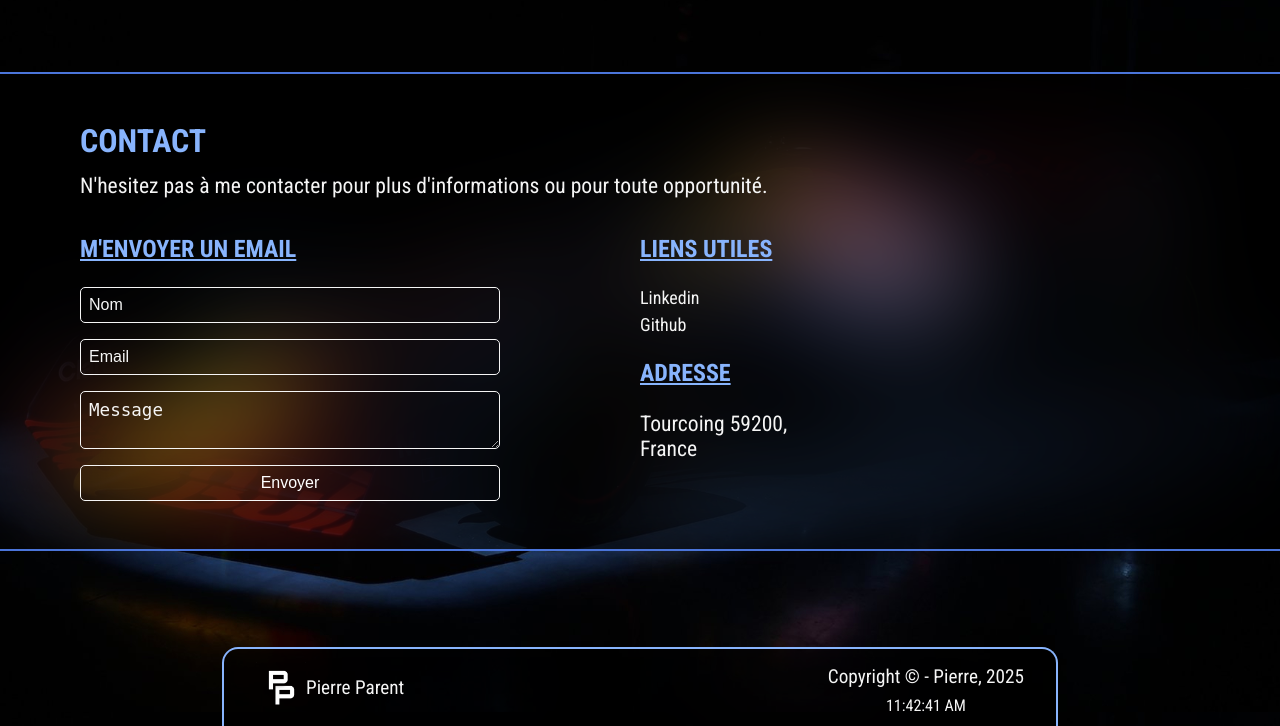
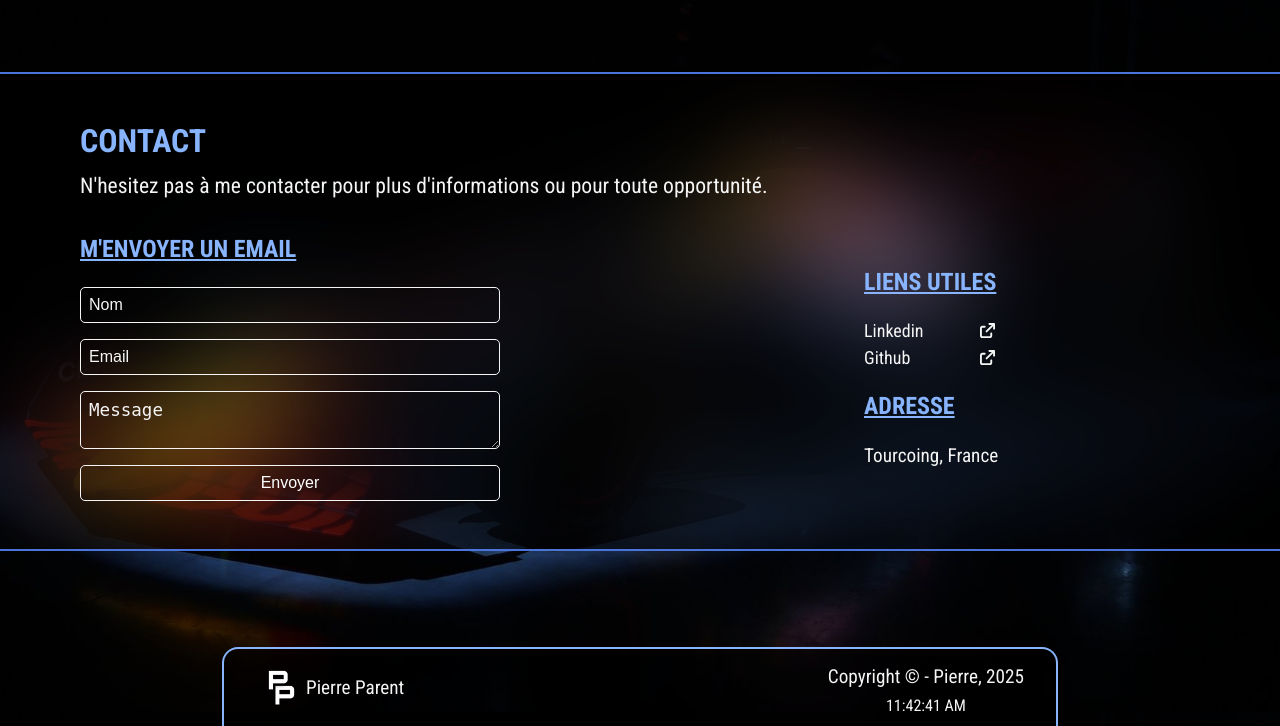
Before and after one commit to ItsLok0/portfolioPP, a PHP site: page /pages/contact.php in a window 1280 px wide. Shown: the part 88-814 px from the top of the page. Run offline with PHP 8.4, Linux system fonts and the light colour scheme; some libraries are stand-ins or nearby versions.

Commit message:
Dernières modifs CSS page contact

```diff
--- a/pages/contact.php
+++ b/pages/contact.php
@@ -36,12 +36,25 @@
                         <div>
                             <h3><span class="underline">Liens utiles</span></h3>
                             <ul>
-                                <li>Linkedin</li>
-                                <li>Github</li>
+                                <li>
+                                    <a href="">
+                                        <span>Linkedin</span>
+                                        <svg xmlns="http://www.w3.org/2000/svg" viewBox="0 0 512 512">
+                                            <path d="M320 0c-17.7 0-32 14.3-32 32s14.3 32 32 32l82.7 0-201.4 201.4c-12.5 12.5-12.5 32.8 0 45.3s32.8 12.5 45.3 0L448 109.3 448 192c0 17.7 14.3 32 32 32s32-14.3 32-32l0-160c0-17.7-14.3-32-32-32L320 0zM80 96C35.8 96 0 131.8 0 176L0 432c0 44.2 35.8 80 80 80l256 0c44.2 0 80-35.8 80-80l0-80c0-17.7-14.3-32-32-32s-32 14.3-32 32l0 80c0 8.8-7.2 16-16 16L80 448c-8.8 0-16-7.2-16-16l0-256c0-8.8 7.2-16 16-16l80 0c17.7 0 32-14.3 32-32s-14.3-32-32-32L80 96z"/>
+                                        </svg>
+                                    </a>
+                                </li>
+                                <li>
+                                    <a href="">
+                                        <span>Github</span>
+                                        <svg xmlns="http://www.w3.org/2000/svg" viewBox="0 0 512 512">
+                                            <path d="M320 0c-17.7 0-32 14.3-32 32s14.3 32 32 32l82.7 0-201.4 201.4c-12.5 12.5-12.5 32.8 0 45.3s32.8 12.5 45.3 0L448 109.3 448 192c0 17.7 14.3 32 32 32s32-14.3 32-32l0-160c0-17.7-14.3-32-32-32L320 0zM80 96C35.8 96 0 131.8 0 176L0 432c0 44.2 35.8 80 80 80l256 0c44.2 0 80-35.8 80-80l0-80c0-17.7-14.3-32-32-32s-32 14.3-32 32l0 80c0 8.8-7.2 16-16 16L80 448c-8.8 0-16-7.2-16-16l0-256c0-8.8 7.2-16 16-16l80 0c17.7 0 32-14.3 32-32s-14.3-32-32-32L80 96z"/>
+                                        </svg>
+                                    </a>
+                                </li>
                             </ul>
                             <h3><span class="underline">Adresse</span></h3>
-                            <p>Tourcoing 59200,</p>
-                            <p>France</p>
+                            <p>Tourcoing, France</p>
                         </div>
                     </div>
                 </div>
--- a/styles/includes/contact.scss
+++ b/styles/includes/contact.scss
@@ -23,17 +23,34 @@
         gap: .8rem;
         display: grid;
 
-        span {
-            color: var(--main-color);
-            font-weight: bold;
+        @media (max-width: 804px) {
+            padding: 3rem;
+            align-items: center;
+            display: flex;
+            flex-direction: column;
+
+            p, h3 {
+                text-align: center;
+            }
         }
 
         .info-link {
+            width: 100%;
             display: flex;
             justify-content: space-between;
 
+            @media (max-width: 804px) {
+                flex-direction: column;
+            }
+
             div {
                 width: 100%;
+
+                @media (max-width: 804px) {
+                    display: flex;
+                    flex-direction: column;
+                    align-items: center;
+                }
             }
 
             .contact-form {
@@ -73,16 +90,58 @@
             }
 
             .links {
-                font-size: large;
+                font-size: medium;
                 display: flex;
-                align-items: center;
+                align-items: flex-end;
+                justify-content: center;
                 flex-direction: column;
+
+                @media (max-width: 804px) {
+                    align-items: center;
+                }
+
+                div {
+                    display: flex;
+                    flex-direction: column;
+                    width: 60%;
+                }
 
                 ul {
                     list-style: none;
                     padding: 0;
+                    margin: 0;
                     gap: .4rem;
                     display: grid;
+                    font-size: large;
+                    width: 39%;
+
+                    @media (max-width: 804px) {
+                        justify-content: center;
+                    }
+
+                    a {
+                        text-decoration: none;
+                        display: flex;
+                        justify-content: space-between;
+                        align-items: center;
+                        min-width: 75%;
+                        fill: colors.$white;
+
+                        &:hover, &:focus {
+                            color: var(--main-color);
+                            cursor: pointer;
+                            fill: var(--main-color);
+                        }
+
+                        span {
+                            margin-right: .5rem;
+                        }
+
+                        svg {
+                            width: 15px;
+                            height: 15px;
+                        }
+                    }
                 }
             }
         }
--- a/styles/styles.css
+++ b/styles/styles.css
@@ -367,16 +367,36 @@ h3 {
   gap: 0.8rem;
   display: grid;
 }
-#contact .content span {
-  color: var(--main-color);
-  font-weight: bold;
+@media (max-width: 804px) {
+  #contact .content {
+    padding: 3rem;
+    align-items: center;
+    display: flex;
+    flex-direction: column;
+  }
+  #contact .content p, #contact .content h3 {
+    text-align: center;
+  }
 }
 #contact .content .info-link {
+  width: 100%;
   display: flex;
   justify-content: space-between;
 }
+@media (max-width: 804px) {
+  #contact .content .info-link {
+    flex-direction: column;
+  }
+}
 #contact .content .info-link div {
   width: 100%;
+}
+@media (max-width: 804px) {
+  #contact .content .info-link div {
+    display: flex;
+    flex-direction: column;
+    align-items: center;
+  }
 }
 #contact .content .info-link .contact-form form {
   width: 75%;
@@ -407,16 +427,55 @@ h3 {
   font-size: larger;
 }
 #contact .content .info-link .links {
-  font-size: large;
+  font-size: medium;
   display: flex;
-  align-items: center;
+  align-items: flex-end;
+  justify-content: center;
   flex-direction: column;
+}
+@media (max-width: 804px) {
+  #contact .content .info-link .links {
+    align-items: center;
+  }
+}
+#contact .content .info-link .links div {
+  display: flex;
+  flex-direction: column;
+  width: 60%;
 }
 #contact .content .info-link .links ul {
   list-style: none;
   padding: 0;
+  margin: 0;
   gap: 0.4rem;
   display: grid;
+  font-size: large;
+  width: 39%;
+}
+@media (max-width: 804px) {
+  #contact .content .info-link .links ul {
+    justify-content: center;
+  }
+}
+#contact .content .info-link .links ul a {
+  text-decoration: none;
+  display: flex;
+  justify-content: space-between;
+  align-items: center;
+  min-width: 75%;
+  fill: #f5f5f5;
+}
+#contact .content .info-link .links ul a:hover, #contact .content .info-link .links ul a:focus {
+  color: var(--main-color);
+  cursor: pointer;
+  fill: var(--main-color);
+}
+#contact .content .info-link .links ul a span {
+  margin-right: 0.5rem;
+}
+#contact .content .info-link .links ul a svg {
+  width: 15px;
+  height: 15px;
 }
 
 body {
```
Also changed, not shown: 1 other file.
